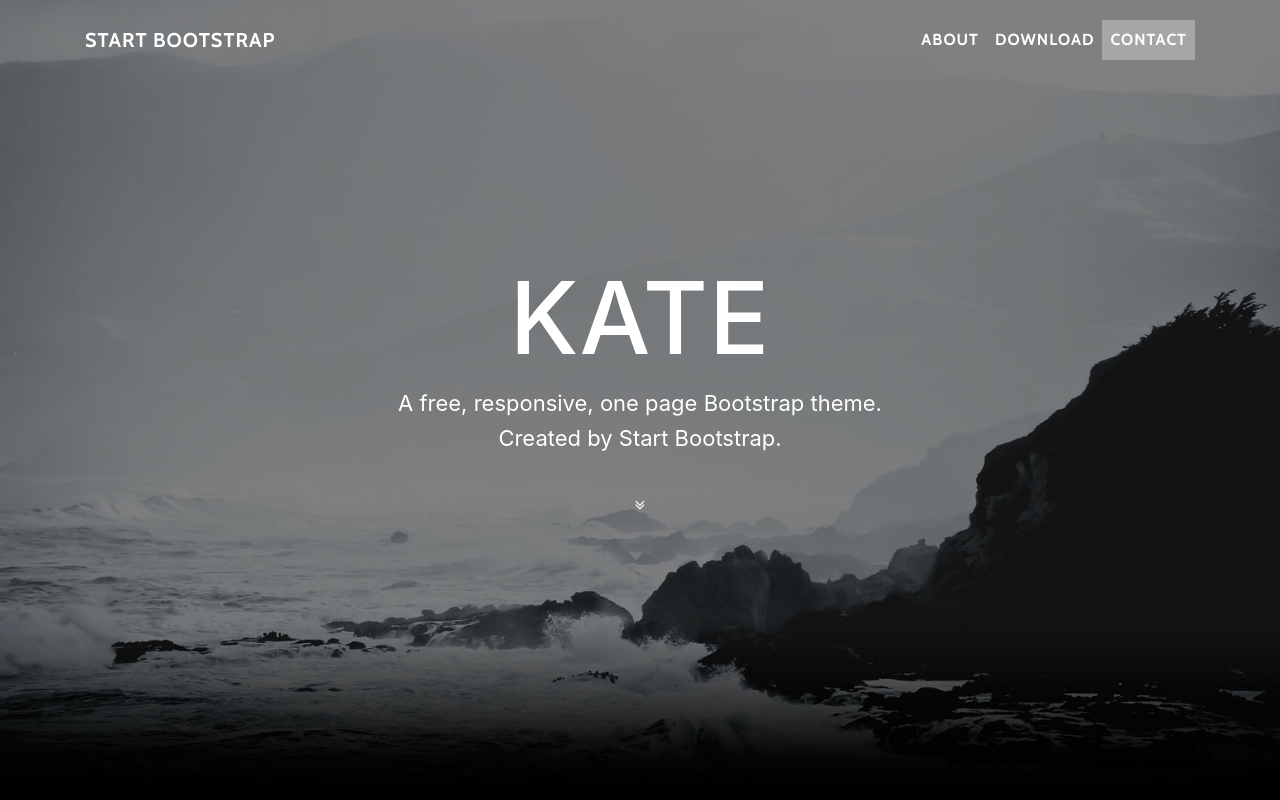
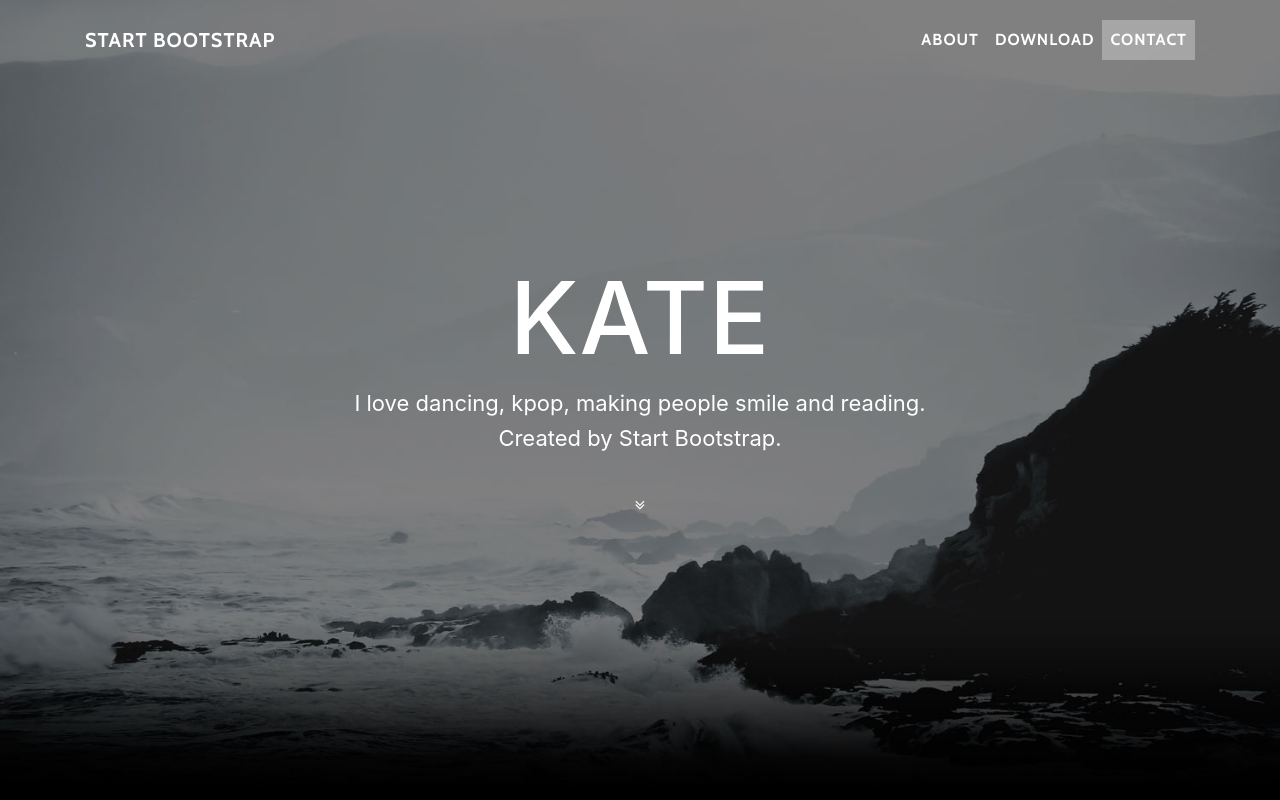
Before and after one commit to katy-romo/hosannafuller.github.io, a website with bundled scripts: page index.html in a window 1280 px wide. Shown: the top 800 px of the page. Built offline with nearby package versions, Linux system fonts and the light colour scheme.

Commit message:
Update index.html

```diff
--- a/index.html
+++ b/index.html
@@ -56,7 +56,7 @@
           <div class="row">
             <div class="col-lg-8 mx-auto">
               <h1 class="brand-heading">Kate</h1>
-              <p class="intro-text">A free, responsive, one page Bootstrap theme.
+              <p class="intro-text">I love dancing, kpop, making people smile and reading.
                 <br>Created by Start Bootstrap.</p>
               <a href="#about" class="btn btn-circle js-scroll-trigger">
                 <i class="fa fa-angle-double-down animated"></i>
```
